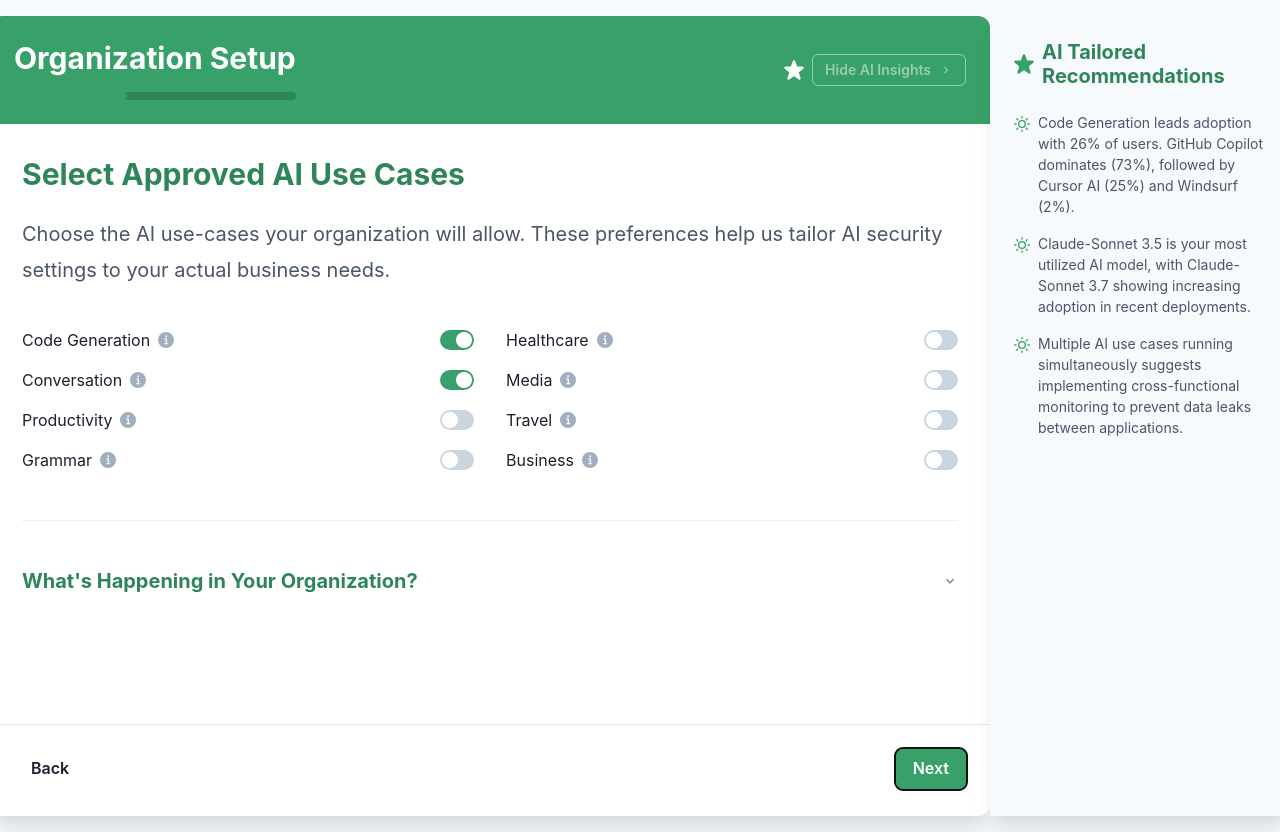
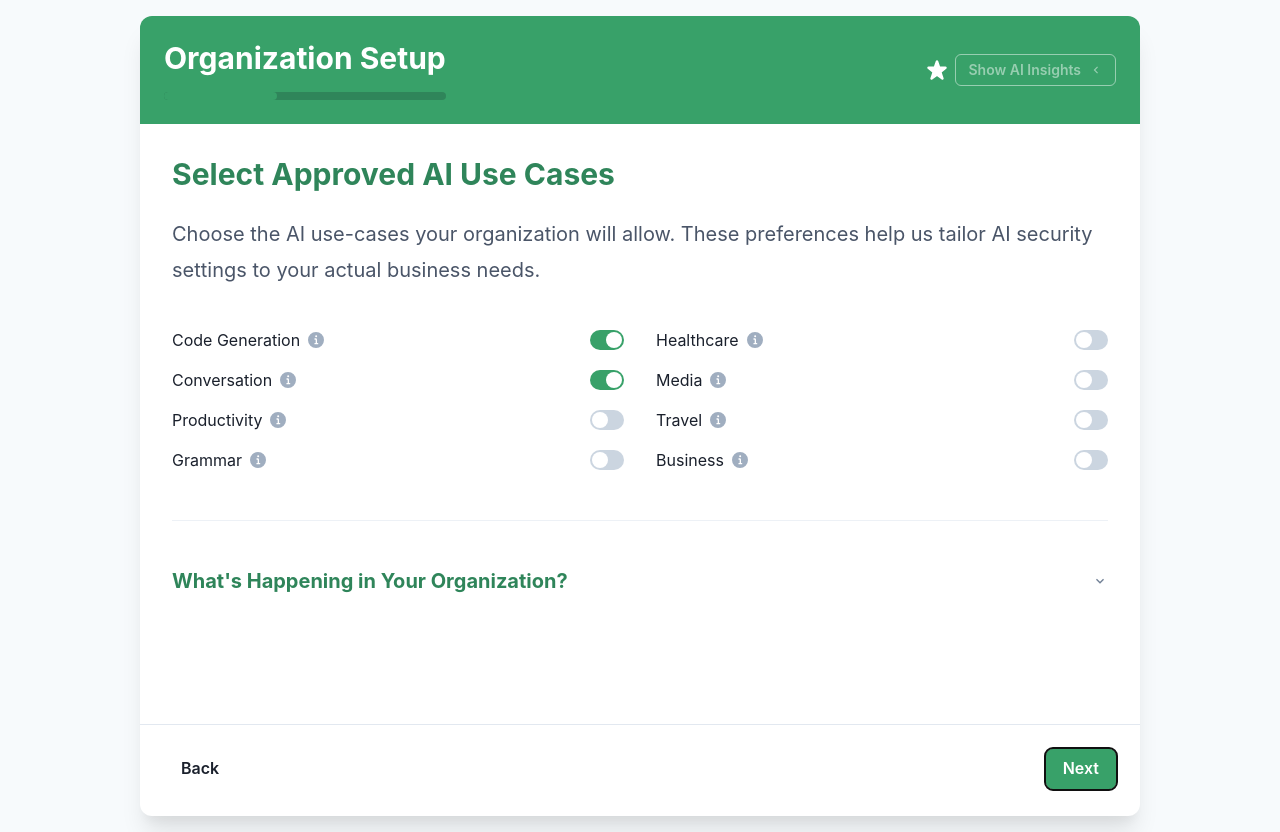
Before and after one commit to cyber1337research/OBW, a React (Vite) app: page / in a window 1280 px wide. Both pictures are taken after a click on the button "Next". Built offline with nearby package versions, Linux system fonts and the light colour scheme.

Commit message:
fix: Enable toggle functionality in Protection screen
- Fix toggle functionality in Protecting and Monitoring Sensitive Data screen
- Add proper initialization of DLP and Topic Classification defaults
- Update handleToggle to support DLP and Topic Classification toggles

```diff
--- a/src/components/OnboardingWizard.tsx
+++ b/src/components/OnboardingWizard.tsx
@@ -1,4 +1,4 @@
-import { useState } from 'react';
+import { useState, useEffect } from 'react';
 import {
   Box,
   Button,
@@ -431,7 +431,24 @@ const transformedAccessData = (() => {
 
 const OnboardingWizard = () => {
   const [currentStep, setCurrentStep] = useState(0);
-  const [configurations, setConfigurations] = useState<{ [key: string]: boolean }>({});
+  const [configurations, setConfigurations] = useState<{ [key: string]: boolean }>(() => {
+    // Initialize with default values from steps data
+    const initialConfigs: { [key: string]: boolean } = {};
+
+    // Add DLP defaults
+    steps[4].dlpCategories?.forEach(category => {
+      category.items.forEach(item => {
+        initialConfigs[`${category.name}_${item.name}`] = item.enabled;
+      });
+    });
+
+    // Add Topic Classification defaults
+    steps[4].topicClassifications?.forEach(topic => {
+      initialConfigs[topic.name] = topic.enabled;
+    });
+
+    return initialConfigs;
+  });
   const [aiAppConfigs, setAiAppConfigs] = useState<{ [key: string]: { enabled: boolean, licenseType: LicenseType } }>({});
   const [accessConfigs, setAccessConfigs] = useState<{ [key: string]: { enabled: boolean, accessMethods: AccessMethod[] } }>({});
   const [topicActions, setTopicActions] = useState<{ [key: string]: 'Allow' | 'Monitor' | 'Block' }>({
@@ -441,7 +458,7 @@ const OnboardingWizard = () => {
     'Health_Medical': 'Allow',
     'Code_Assistant': 'Allow'
   });
-  const [isSidePanelOpen, setIsSidePanelOpen] = useState(true);
+  const [isSidePanelOpen, setIsSidePanelOpen] = useState(false);
   const [expandedSections, setExpandedSections] = useState<{ [key: string]: boolean }>({
     Development: false,
     Communication: false,
@@ -454,12 +471,33 @@ const OnboardingWizard = () => {
     AIInsights: false
   });
 
+  // Reset AI Insights panel state when changing steps
+  useEffect(() => {
+    setExpandedSections(prev => ({
+      ...prev,
+      AIInsights: false
+    }));
+    setIsSidePanelOpen(false);
+  }, [currentStep]);
+
+  // Handle automatic panel opening when expanding AI Insights
+  useEffect(() => {
+    if (expandedSections.AIInsights) {
+      setIsSidePanelOpen(true);
+    }
+  }, [expandedSections.AIInsights]);
+
   // Add toggle function for sections
   const toggleSection = (sectionName: string) => {
     setExpandedSections(prev => ({
       ...prev,
       [sectionName]: !prev[sectionName]
     }));
+  };
+
+  // Modify the panel toggle to maintain manual control
+  const toggleSidePanel = () => {
+    setIsSidePanelOpen(prev => !prev);
   };
 
   const handleNext = () => {
@@ -500,6 +538,11 @@ const OnboardingWizard = () => {
           ...prev[configName],
           enabled: !prev[configName]?.enabled
         }
+      }));
+    } else if (steps[currentStep].dlpCategories || steps[currentStep].topicClassifications) {
+      setConfigurations(prev => ({
+        ...prev,
+        [configName]: !prev[configName],
       }));
     }
   };
@@ -629,7 +672,7 @@ const OnboardingWizard = () => {
                 <Icon as={StarIcon} color="white" boxSize={5} />
                 <Button
                   rightIcon={isSidePanelOpen ? <ChevronRightIcon /> : <ChevronLeftIcon />}
-                  onClick={() => setIsSidePanelOpen(!isSidePanelOpen)}
+                  onClick={toggleSidePanel}
                   size="sm"
                   variant="outline"
                   colorScheme="whiteAlpha"
```
